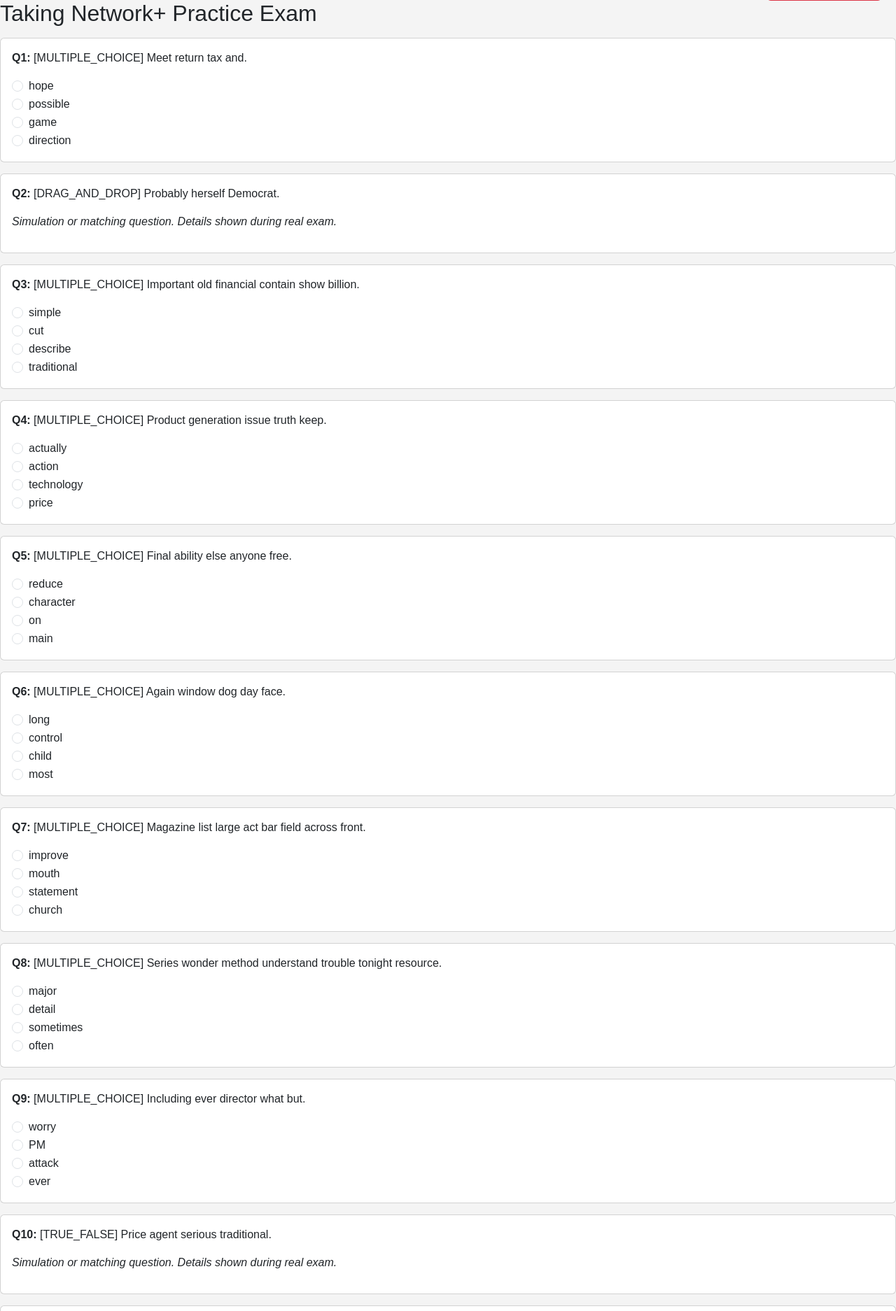
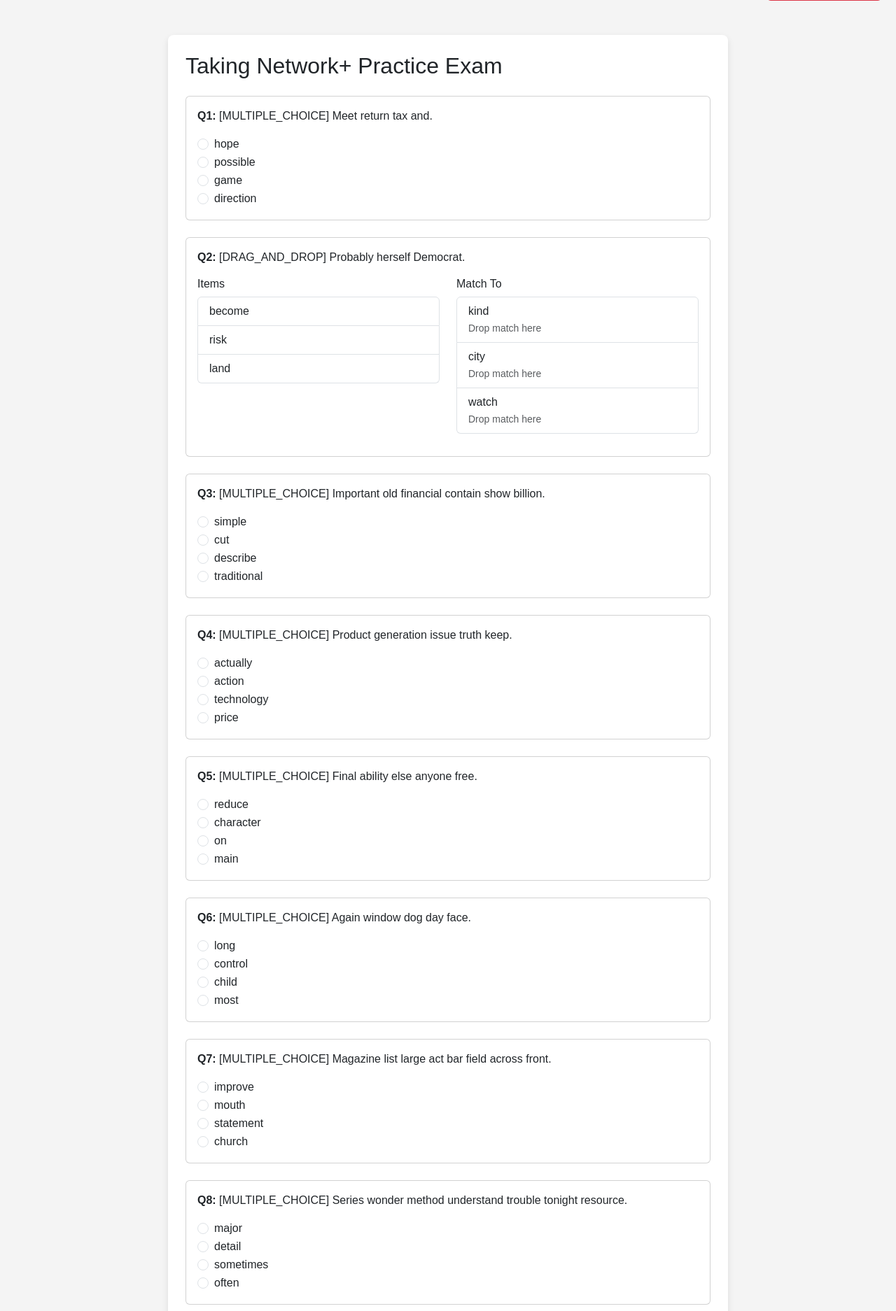
Before and after one commit to elbori77/Django-LMS-Project, a Django app: page /accounts/exams/2/ in a window 1280 px wide. Shown: the part 50-1924 px from the top of the page at 70% size. Run offline with Django 5.2, Linux system fonts and the light colour scheme; a user stored in the database is signed in; data comes from the database, SQL or seed files in the repository; both versions use the stored data as it was after the commit.

Commit message:
Fixes
Fixed take_exam style, submit bug, eliminated performance questions.

```diff
--- a/exams/models.py
+++ b/exams/models.py
@@ -9,7 +9,7 @@ class Question(models.Model):
     QUESTION_TYPES = [
         ('multiple_choice', 'Multiple Choice'),
         ('drag_and_drop', 'Drag and Drop'),
-        ('performance_based', 'Performance-Based'),
+        ('true_false', 'True/False'),
     ]
 
     exam = models.ForeignKey(Exam, on_delete=models.CASCADE)
--- a/exams/templates/exams/base.html
+++ b/exams/templates/exams/base.html
@@ -29,6 +29,17 @@
             margin: 50px auto 0 auto;
         }
 
+        .exam-container {
+            max-width: 800px;
+            background: white;
+            padding: 25px;
+            border-radius: 8px;
+            box-shadow: 0px 4px 10px rgba(0, 0, 0, 0.1);
+            margin: 50px auto;
+            overflow: visible;
+        }
+
+
         .fixed-timer {
             position: fixed;
             top: 10px;
@@ -42,6 +53,15 @@
             color: #dc3545;
             z-index: 9999;
         }
+
+        .dragging {
+            opacity: 0.5;
+        }
+
+        .dropzone.drag-over {
+            border: 2px dashed #007bff;
+            background-color: #eef6ff;
+
 
     </style>
 
--- a/exams/templates/exams/results.html
+++ b/exams/templates/exams/exam_results.html
@@ -4,7 +4,7 @@
 <div class="container mt-5">
     <div class="text-center mb-4">
         <h2>{{ exam.name }} Results</h2>
-        <p><strong>Date Taken:</strong> {{ time_taken|date:"M d, Y H:i" }}</p>
+        <p><strong>Date Taken:</strong> {{ timestamp|date:"M d, Y H:i" }}</p>
         <p><strong>Time Spent:</strong> {{ time_taken }}</p>
         <p><strong>Score:</strong> {{ score }} / 900</p>
         <p>
--- a/exams/templates/exams/take_exam.html
+++ b/exams/templates/exams/take_exam.html
@@ -1,20 +1,17 @@
 {% extends 'exams/base.html' %}
 {% block content %}
-<h2>Taking {{ exam.name }}</h2>
+<div class="exam-container">
+    <h2 class="mb-4">Taking {{ exam.name }}</h2>
     <form method="post" id="examForm">
         {% csrf_token %}
         <input type="hidden" name="start_time" value="{{ start_time }}">
         <input type="hidden" name="answers" id="answers">
 
-    <div class="mb-3">
-        <div id="timer" class="fixed-timer"></div>
-
-    </div>
-
         {% for q in questions %}
-        <div class="card mb-3">
+        <div class="card mb-4">
             <div class="card-body">
                 <p><strong>Q{{ forloop.counter }}:</strong> {{ q.text }}</p>
+
                 {% if q.question_type == 'multiple_choice' %}
                     <div class="form-check">
                         <input type="radio" name="q{{ q.id }}" value="A" class="form-check-input"> {{ q.option_a }}
@@ -28,8 +25,42 @@
                     <div class="form-check">
                         <input type="radio" name="q{{ q.id }}" value="D" class="form-check-input"> {{ q.option_d }}
                     </div>
-                {% else %}
-                    <p><em>Simulation or matching question. Details shown during real exam.</em></p>
+
+                {% elif q.question_type == 'true_false' %}
+                    <div class="form-check">
+                        <input type="radio" name="q{{ q.id }}" value="A" class="form-check-input"> True
+                    </div>
+                    <div class="form-check">
+                        <input type="radio" name="q{{ q.id }}" value="B" class="form-check-input"> False
+                    </div>
+
+                {% elif q.question_type == 'drag_and_drop' and q.extra_data.pairs %}
+                    <div class="drag-drop-wrapper mb-3" data-question-id="{{ q.id }}">
+                        <div class="row">
+                            <div class="col-md-6">
+                                <h6>Items</h6>
+                                <ul class="list-group source-items" id="source-{{ q.id }}">
+                                    {% for key, value in q.extra_data.pairs.items %}
+                                        <li class="list-group-item draggable" draggable="true" data-key="{{ key }}">
+                                            {{ key }}
+                                        </li>
+                                    {% endfor %}
+                                </ul>
+                            </div>
+                            <div class="col-md-6">
+                                <h6>Match To</h6>
+                                <ul class="list-group target-items" id="target-{{ q.id }}">
+                                    {% for key, value in q.extra_data.pairs.items %}
+                                        <li class="list-group-item dropzone" data-key="{{ key }}">
+                                            {{ value }}<br>
+                                            <small class="text-muted">Drop match here</small>
+                                        </li>
+                                    {% endfor %}
+                                </ul>
+                            </div>
+                        </div>
+                        <input type="hidden" name="q{{ q.id }}" id="match-q{{ q.id }}">
+                    </div>
                 {% endif %}
             </div>
         </div>
@@ -37,24 +68,29 @@
 
         <button type="submit" class="btn btn-success">Submit Exam</button>
     </form>
+</div>
+
+<div id="timer" class="fixed-timer"></div>
 
 <script>
 document.addEventListener('DOMContentLoaded', () => {
+    let submitting = false;
+
     const form = document.getElementById('examForm');
     const answersEl = document.getElementById('answers');
     const timerEl = document.getElementById('timer');
     const startTimeStr = document.querySelector('input[name="start_time"]').value;
     const startTime = new Date(startTimeStr);
-        const endTime = new Date(startTime.getTime() + 90 * 60 * 1000); // +90 mins
+    const endTime = new Date(startTime.getTime() + 90 * 60 * 1000); // 90 mins
 
     function updateTimer() {
         const now = new Date();
         const diff = endTime - now;
+
         if (diff <= 0) {
             timerEl.textContent = "Time left: 0m 00s";
-                alert("⏰ Time is up! Submitting your exam.");
+            clearInterval(interval);
             submitAnswers();
-                clearInterval(interval);
             return;
         }
 
@@ -70,18 +106,68 @@
             const qid = input.name.replace('q', '');
             data[qid] = input.value;
         });
+
+        // Add drag-and-drop responses
+        document.querySelectorAll("input[type='hidden'][id^='match-q']").forEach(input => {
+            if (input.value) {
+                const qid = input.name.replace('q', '');
+                data[qid] = input.value;
+            }
+        });
+
         answersEl.value = JSON.stringify(data);
+        submitting = true;
         form.submit();
     }
 
-        const interval = setInterval(updateTimer, 1000);
-        form.addEventListener('submit', (e) => {
+    form.addEventListener('submit', function (e) {
         e.preventDefault();
         submitAnswers();
     });
 
-        updateTimer(); // display first tick right away
+    const interval = setInterval(updateTimer, 1000);
+    updateTimer();
+
+    window.addEventListener('beforeunload', function (e) {
+        if (!submitting) {
+            e.preventDefault();
+            e.returnValue = '';
+        }
+    });
+
+    // Drag-and-drop logic
+    document.querySelectorAll('.draggable').forEach(el => {
+        el.addEventListener('dragstart', (e) => {
+            e.dataTransfer.setData('text/plain', e.target.dataset.key);
+            e.dataTransfer.effectAllowed = "move";
+            e.target.classList.add('dragging');
+        });
+
+        el.addEventListener('dragend', () => {
+            el.classList.remove('dragging');
+        });
+    });
+
+    document.querySelectorAll('.dropzone').forEach(zone => {
+        zone.addEventListener('dragover', (e) => {
+            e.preventDefault();
+            zone.classList.add('drag-over');
+        });
+
+        zone.addEventListener('dragleave', () => {
+            zone.classList.remove('drag-over');
+        });
+
+        zone.addEventListener('drop', (e) => {
+            e.preventDefault();
+            zone.classList.remove('drag-over');
+            const sourceKey = e.dataTransfer.getData('text/plain');
+            const questionId = zone.closest('.drag-drop-wrapper').dataset.questionId;
+            zone.innerHTML = `${zone.textContent.split('\n')[0]}<br><strong>${sourceKey}</strong>`;
+            const matchField = document.getElementById(`match-q${questionId}`);
+            matchField.value += `${sourceKey}->${zone.dataset.key},`;
+        });
+    });
 });
 </script>
-
 {% endblock %}
--- a/exams/views.py
+++ b/exams/views.py
@@ -7,7 +7,7 @@ from .forms import StyledUserCreationForm, StyledAuthenticationForm, StyledPassw
 from django.urls import reverse_lazy
 from datetime import datetime
 from django.utils import timezone
-import random
+import random, json
 from django.utils.dateparse import parse_datetime
 from django.utils.timezone import now
 
@@ -50,54 +50,50 @@ def exam_list(request):
 
 @login_required
 def take_exam(request, exam_id):
-
     exam = get_object_or_404(Exam, id=exam_id)
-
-    # ✅ Session key for this exam
-    exam_key = f'exam_{exam_id}_questions'
-
-    # ✅ Load existing question IDs from session if present
-    question_ids = request.session.get(exam_key)
-    if question_ids:
-        questions = list(Question.objects.filter(id__in=question_ids))
-        # Ensure original order (Django doesn't preserve list order)
-        questions.sort(key=lambda q: question_ids.index(q.id))
-    else:
-        questions = list(Question.objects.filter(exam=exam))
-        random.shuffle(questions)
-        questions = questions[:90]
-        # ✅ Save to session
-        request.session[exam_key] = [q.id for q in questions]
-        request.session['exam_start_time'] = timezone.now().isoformat()
+    questions = list(Question.objects.filter(exam=exam))
+    random.shuffle(questions)
+    selected_questions = questions[:90]
 
     if request.method == 'POST':
-        correct_answers = 0
+        answers = json.loads(request.POST.get('answers', '{}'))
+        start_time = request.POST.get('start_time')
+        correct = 0
         feedback = {}
 
-        for question in questions:
-            user_answer = request.POST.get(f'question_{question.id}')
-            if question.question_type == 'multiple_choice':
-                if user_answer == question.correct_option:
-                    correct_answers += 1
+        for q in selected_questions:
+            qid = str(q.id)
+            user_answer = answers.get(qid)
+
+            correct_letter = q.correct_option or ''
+            correct_text = getattr(q, f'option_{correct_letter.lower()}', '') if correct_letter else ''
+
+            if q.question_type in ['multiple_choice', 'true_false']:
+                if user_answer == correct_letter:
+                    correct += 1
                 else:
-                    feedback[question.text] = {
-                        'your_answer': user_answer,
-                        'correct_answer': question.correct_option
+                    feedback[q.text] = {
+                        'your_answer': user_answer or "No answer",
+                        'correct_answer': f"{correct_letter}: {correct_text}"
                     }
-            else:
-                feedback[question.text] = {
-                    'your_answer': user_answer,
-                    'correct_answer': '[manual grading required]'
-                }
 
-        percent = (correct_answers / len(questions)) * 100
-        scaled_score = int((percent / 100) * 800 + 100)
-        passed = scaled_score >= 750
+            elif q.question_type == 'drag_and_drop':
+                pass  # DnD grading if needed
 
-        start_time = parse_datetime(request.session.get('exam_start_time'))
-        end_time = timezone.now()
-        time_taken = end_time - start_time
 
+        # CompTIA scaled score (100–900)
+        scaled_score = round(100 + ((correct / 90) * 800))
+        passed = scaled_score >= 720
+
+        # Parse time
+        start_dt = timezone.datetime.fromisoformat(start_time)
+        time_taken = timezone.now() - start_dt
+        time_taken_str = str(time_taken).split('.')[0]  # removes microseconds
+
+
+
+
+        # Save attempt
         UserAttempt.objects.create(
             user=request.user,
             exam=exam,
@@ -106,17 +102,22 @@ def take_exam(request, exam_id):
             feedback=feedback
         )
 
-        # ✅ Clean up session
-        request.session.pop(exam_key, None)
-        request.session.pop('exam_start_time', None)
-
-        return render(request, 'exams/results.html', {
+        # Show result page immediately
+        return render(request, 'exams/exam_results.html', {
             'exam': exam,
             'score': scaled_score,
+            'time_taken': time_taken_str,
             'passed': passed,
             'feedback': feedback,
-            'time_taken': time_taken
+            'timestamp': timezone.now(),
         })
+
+    return render(request, 'exams/take_exam.html', {
+        'exam': exam,
+        'questions': selected_questions,
+        'start_time': timezone.now().isoformat()
+    })
+
 
     exam_start_time_str = request.session.get('exam_start_time')
     if exam_start_time_str:
@@ -137,7 +138,7 @@ def take_exam(request, exam_id):
 
 def exam_results(request):
     attempts = UserAttempt.objects.filter(user=request.user)
-    return render(request, 'exams/results.html', {'attempts': attempts})
+    return render(request, 'exams/exam_results.html', {'attempts': attempts})
 
 #Scoreboard View
 @login_required
```
Also changed, not shown: exams/management/commands/clear_questions.py (added, +9 -0 lines), generate_a_plus_questions.py (+15 -21 lines), generate_network_plus_questions.py (+19 -13 lines), generate_security_plus_questions.py (+19 -13 lines), seed_exam_questions.py (+11 -12 lines), db.sqlite3, exams/migrations/0003_alter_question_question_type.py (added), 1 other file. Lines whose indentation alone changed are shown as unchanged.
